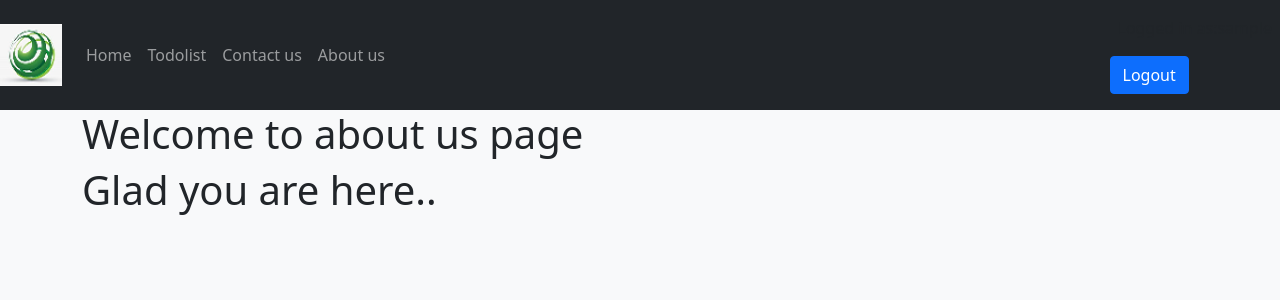
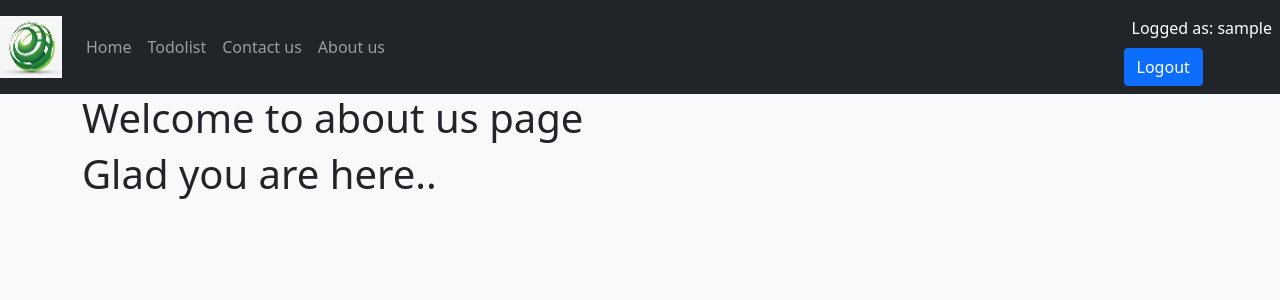
Before and after one commit to akshay29729/TaskMate, a Django app: page /about in a window 1280 px wide. Shown: the top 300 px of the page. Run offline with Django 3.2, Linux system fonts and the light colour scheme; the visitor is signed in with stand-in values (Sample User, id 1).

Commit message:
some changes in base file

```diff
--- a/templates/base.html
+++ b/templates/base.html
@@ -15,24 +15,25 @@
 
     <nav class="navbar navbar-expand-lg navbar-dark bg-dark">
         <a class="navbar-brand" href="{% url 'index'%}"><img src = "{% static 'images/logos.png' %}" alt ="TaskMate"></a>
-    <button class="navbar-toggler" type="button" data-toggle="collapse" data-target="#navbarNav" aria-controls="navbarNav" aria-expanded="false" aria-label="Toggle navigation">
+        <button class="navbar-toggler" type="button" data-toggle="collapse" data-target="#navbarNavAltMarkup" aria-controls="navbarNavAltMarkup" aria-expanded="false" aria-label="Toggle navigation">
           <span class="navbar-toggler-icon"></span>
         </button>
         <div class="collapse navbar-collapse" id="navbarNavAltMarkup">
           <div class="navbar-nav">
-          <a class="nav-link" href="{% url 'index' %}">Home</a>
-          <a class="nav-link" href="{% url 'todolist' %}">Todolist</a>
-          <a class="nav-link" href="{% url 'contact' %}">Contact us</a>
-          <a class="nav-link" href="{% url 'about' %}">About us</a>
+              <a class="nav-item nav-link" href="{% url 'index' %}">Home</a>
+              <a class="nav-item nav-link" href="{% url 'todolist' %}">Todolist</a>
+              <a class="nav-item nav-link" href="{% url 'contact' %}">Contact us</a>
+              <a class="nav-item nav-link" href="{% url 'about' %}">About us</a>
           </div>
         </div>
         {% if user.is_authenticated %}
           <div class = "form-inline my-2 my-lg-0">
-      <div class = "p-2 bg-dark text_white">Logged in as:{{user.username}}</div>
-      <a href = "{% url 'logout' %}"><button class ="btn btn-primary my-2 my-sm-2" type ="submit">Logout</button></a>
+            <div class = "p-2 bg-dark text-white">Logged as: {{ user.username }}</div>
+            <a href = "{% url 'logout' %}"><button class ="btn btn-primary my-2 my-sm-0" type ="submit">Logout</button></a>
+          </div>
         {% else %}
-      <a href = "{% url 'login' %}"><button class ="btn btn-success mr-5 my-2 my-sm-2" type ="submit">Login</button></a>
-      <a href = "{% url 'register' %}"><button class ="btn btn-primary my-2 my-sm-2" type ="submit">Register</button></a>
+          <a href = "{% url 'login' %}"><button class ="btn btn-success mr-2 my-2 my-sm-0" type ="submit">Login</button></a>
+          <a href = "{% url 'register' %}"><button class ="btn btn-primary my-2 my-sm-0" type ="submit">Register</button></a>
         {% endif %}
     </nav>
   </head>
```
Lines whose indentation alone changed are shown as unchanged.
